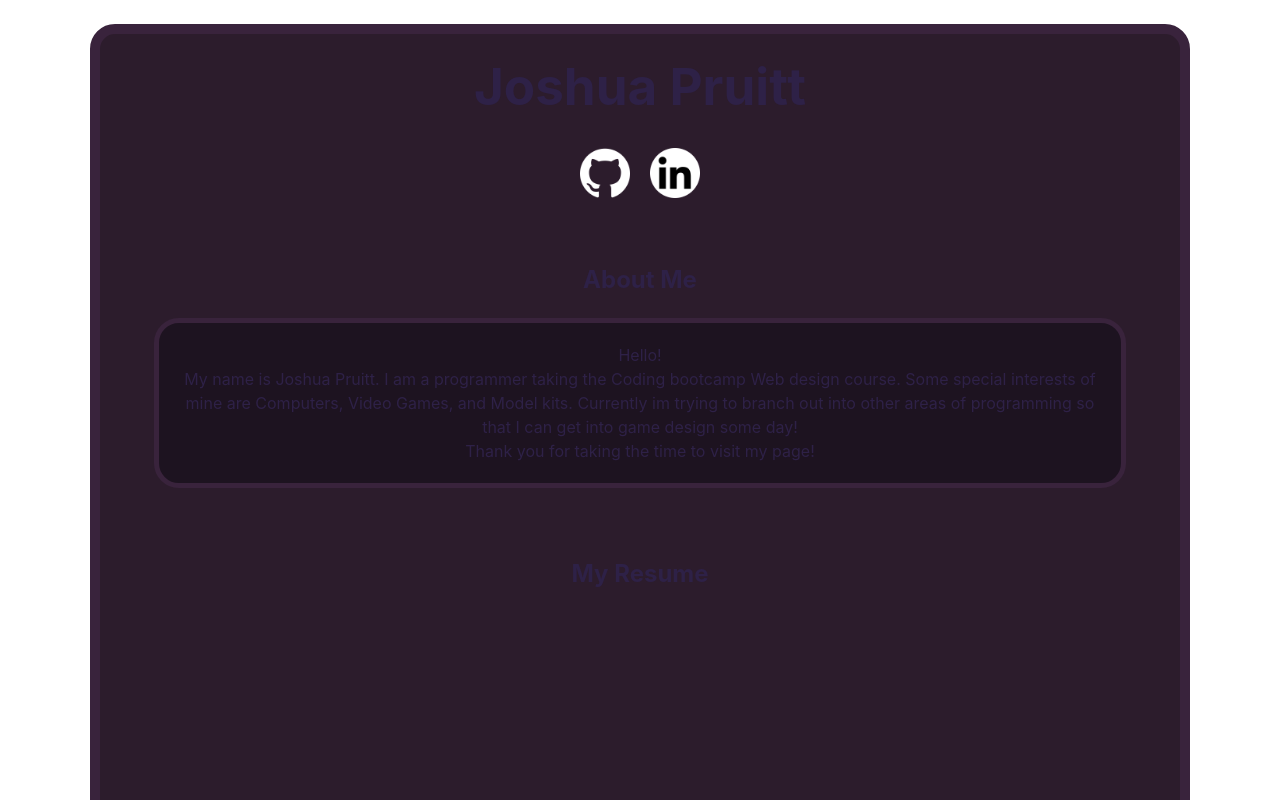
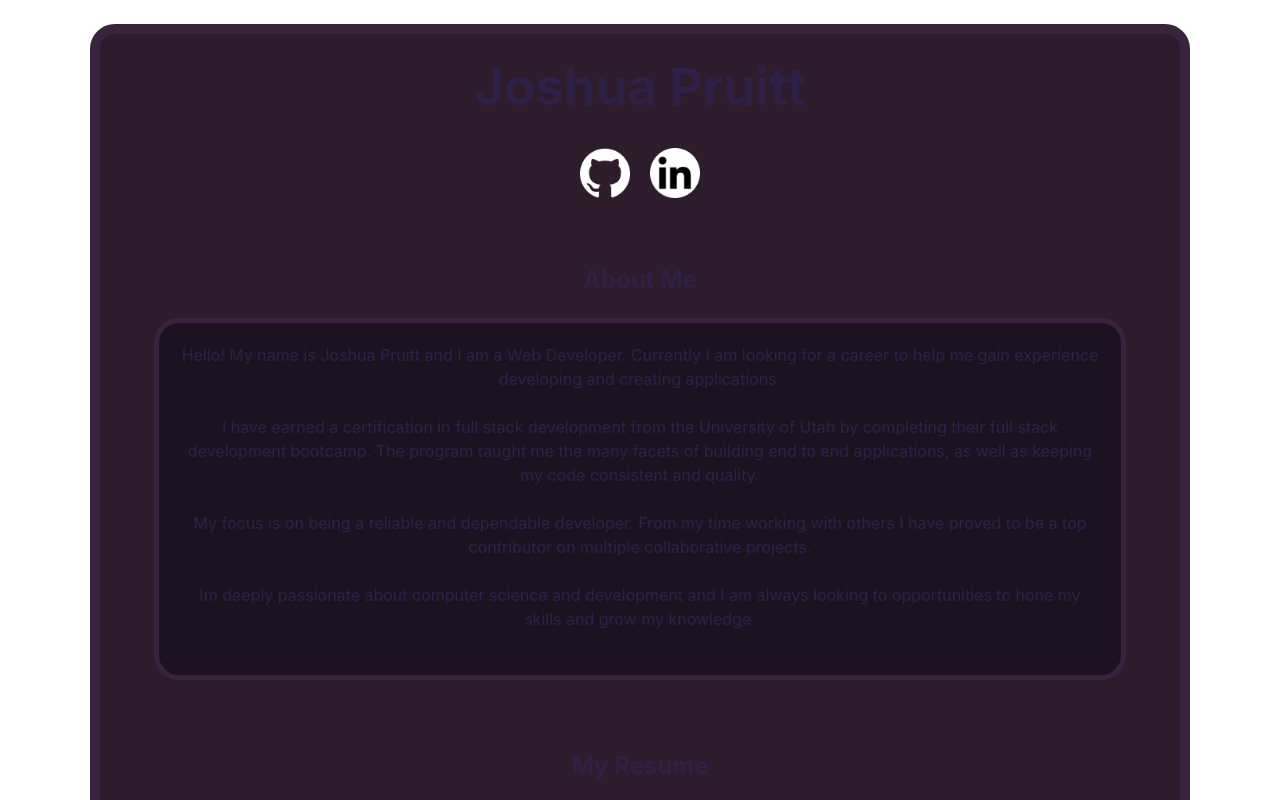
Before and after one commit to JoshuaPruitt/Personal-Website, a React (Vite) app: page / in a window 1280 px wide. Shown: the top 800 px of the page. Built offline with nearby package versions, Linux system fonts and the light colour scheme; no server answers.

Commit message:
updated the aboutMe text to better reflect my goals as a developer

```diff
--- a/src/pages/aboutMe.tsx
+++ b/src/pages/aboutMe.tsx
@@ -9,17 +9,22 @@ const aboutMe = () => {
         </div>
 
         <div className='container'>
-            <p>Hello!</p>
+            <p>
+                Hello! My name is Joshua Pruitt and I am a Web Developer. Currently I am looking for a career to help me gain experience developing and creating applications.
+            </p><br/>
 
             <p>
-                My name is Joshua Pruitt. I am a programmer taking the Coding bootcamp Web design course.
-                Some special interests of mine are Computers, Video Games, and Model kits.
-                Currently im trying to branch out into other areas of programming so that I can get into game design some day!
-            </p>
+                I have earned a certification in full stack development from the University of Utah by completing their full stack development bootcamp. The program taught me the many facets of building end to end applications, as well as keeping my code consistent and quality.
+            </p><br/>
 
             <p>
-                Thank you for taking the time to visit my page!
-            </p>
+                My focus is on being a reliable and dependable developer. From my time working with others I have proved to be a top contributor on multiple collaborative projects.
+            </p><br/>
+
+            <p>
+                Im deeply passionate about computer science and development and I am always looking to opportunities to hone my skills and grow my knowledge.
+            </p><br/>
+
         </div>
 
     </>)
```
